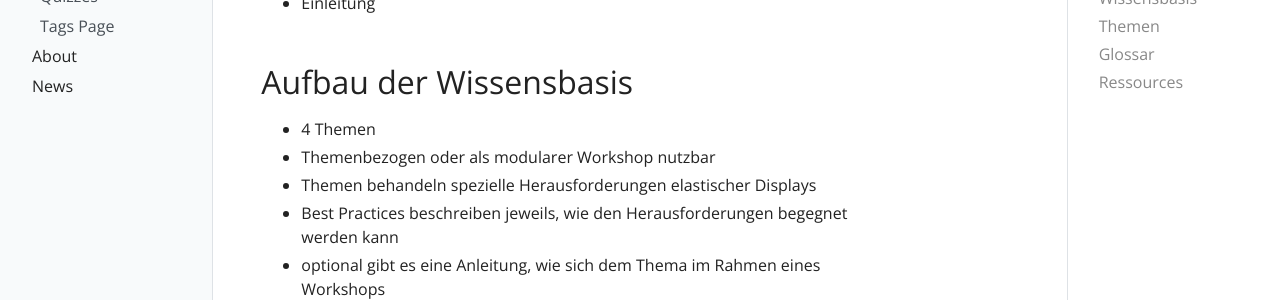
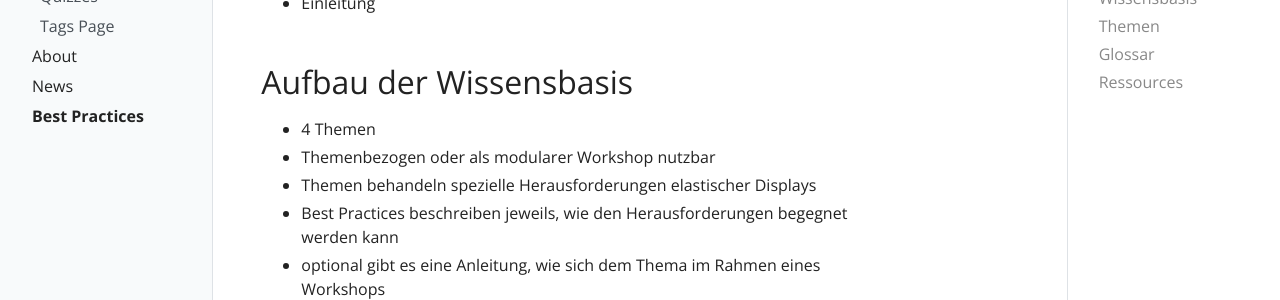
Before and after one commit to elenalenaelena/elenalenaelena.github.io, a Jekyll site: the page built from pages/index.md, in a window 1280 px wide. Shown: the part 338-638 px from the top of the page. Built offline with Jekyll 4.4.1, drawn with Linux system fonts in a browser that asks for light colours.

Commit message:
Update toc.yml

```diff
--- a/_data/toc.yml
+++ b/_data/toc.yml
@@ -21,3 +21,5 @@
       url: "about"
     - title: "News"
       url: "news"
+- title: Best Practices
+  url: docs
```
